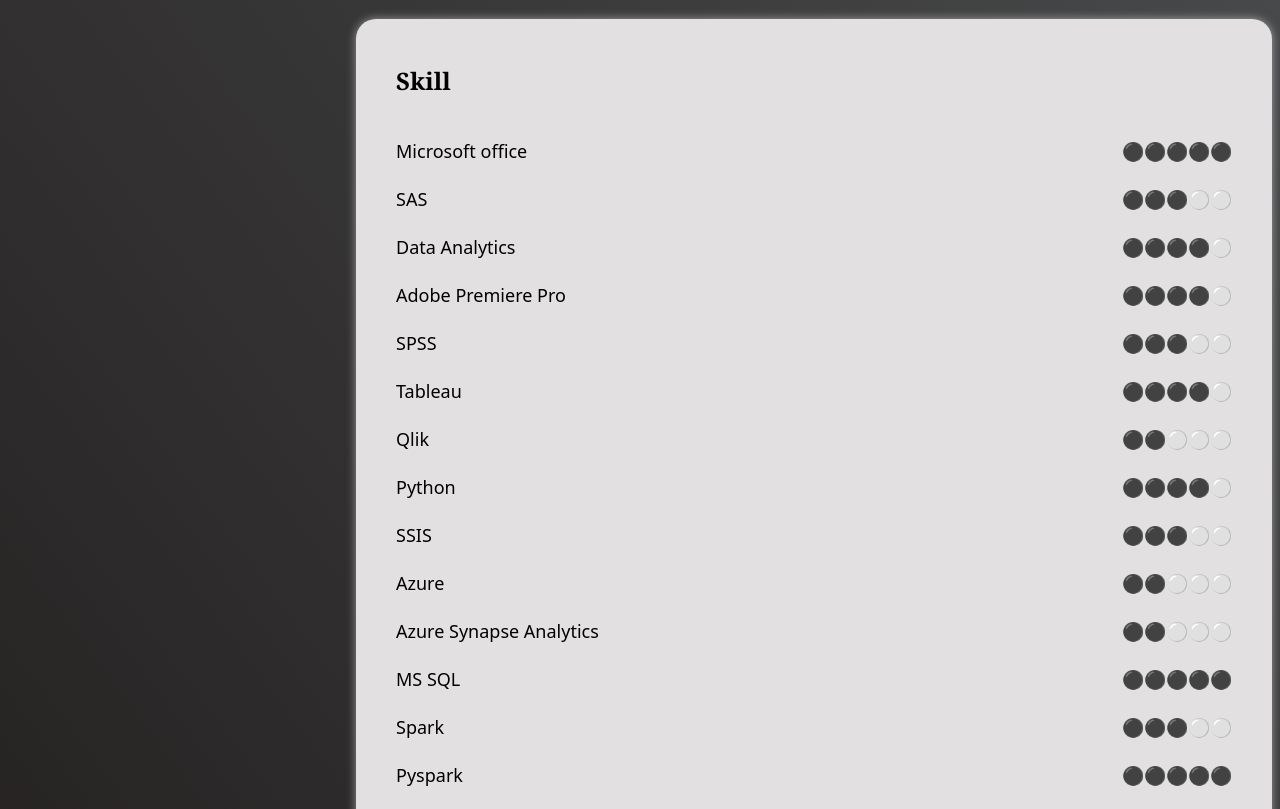
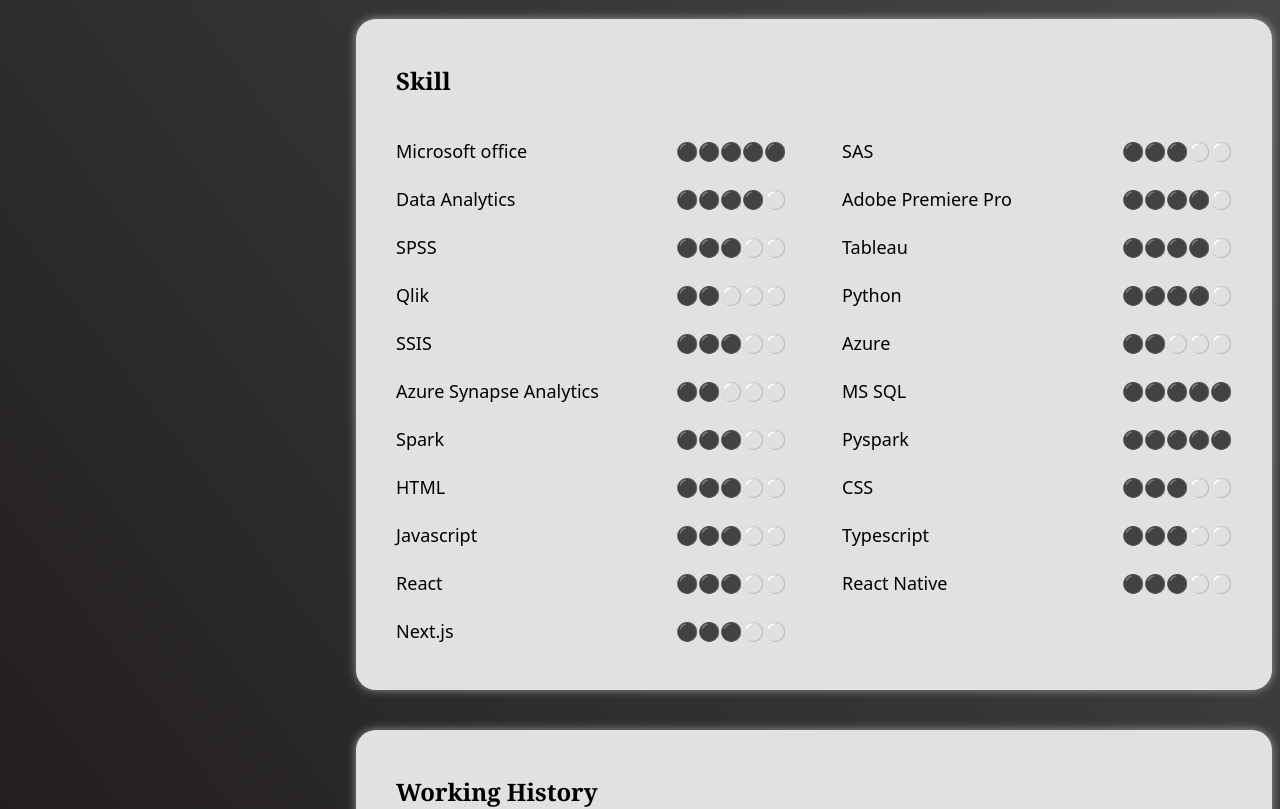
Before and after one commit to Adalaupy/my-profile, a Next.js app: page /about-me in a window 1280 px wide. Shown: the part 1360-2169 px from the top of the page. Built offline with nearby package versions, Linux system fonts and the light colour scheme.

Commit message:
update sorting and styling for about-me

```diff
--- a/app/(root)/about-me/page.tsx
+++ b/app/(root)/about-me/page.tsx
@@ -9,7 +9,7 @@
 	const Self_Introduction =
 		"I am a self-motivated and responsible person who graduated in City University of Hong Kong specialising in Business Analysis. In order to enhance my ability of teamwork and adaptability, I have also applied different part-time job and internship program to jack up my experiences and learnt some skills that out of my major. I am now working as a Data Engineer, and I sincerely hope that my application will be accepted.";
 
-	Work.sort((a, b) => b.FromMonth - a.FromMonth || b.FromYear - a.FromYear);
+	Work.sort((a, b) => b.FromYear - a.FromYear || b.FromMonth - a.FromMonth  );
 
 	return (
 		<div className="container">
@@ -78,11 +78,11 @@
 
 					<div className="item-box introbox">
 						<h3>Skill</h3>
-						<div className="intro-text flex flex-col gap-5">
+						<div className="intro-text flex flex-col gap-5 lg:grid lg:grid-cols-2 lg:gap-x-14 lg:gap-y-5">
 							{Skill.map((item) => (
 								<div
 									key={item.skill}
-									className="flex justify-between max-lg:text-[16px]"
+									className="flex justify-between gap-6 max-lg:text-[16px]"
 								>
 									<div>{item.skill}</div>
 									<div>
```
